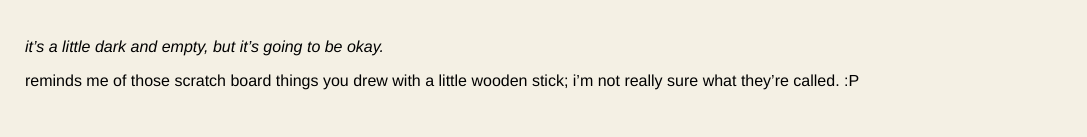
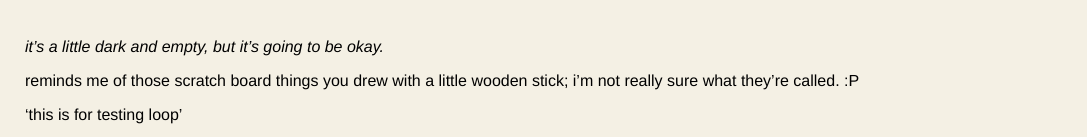
Before and after one commit to soupypan/soupypan.github.io, a Jekyll site: the page built from _illustrations/binary.md, in a window 1280 px wide. Shown: the part 3773-3910 px from the top of the page, without its empty margins (0-1087 px from the left). Built offline with Jekyll 4.4.1, drawn with Linux system fonts in a browser that asks for light colours.

Commit message:
Update binary.md

```diff
--- a/_illustrations/binary.md
+++ b/_illustrations/binary.md
@@ -17,3 +17,5 @@ images:
 
 
 reminds me of those scratch board things you drew with a little wooden stick; i’m not really sure what they’re called. :P
+
+'this is for testing loop'
```
